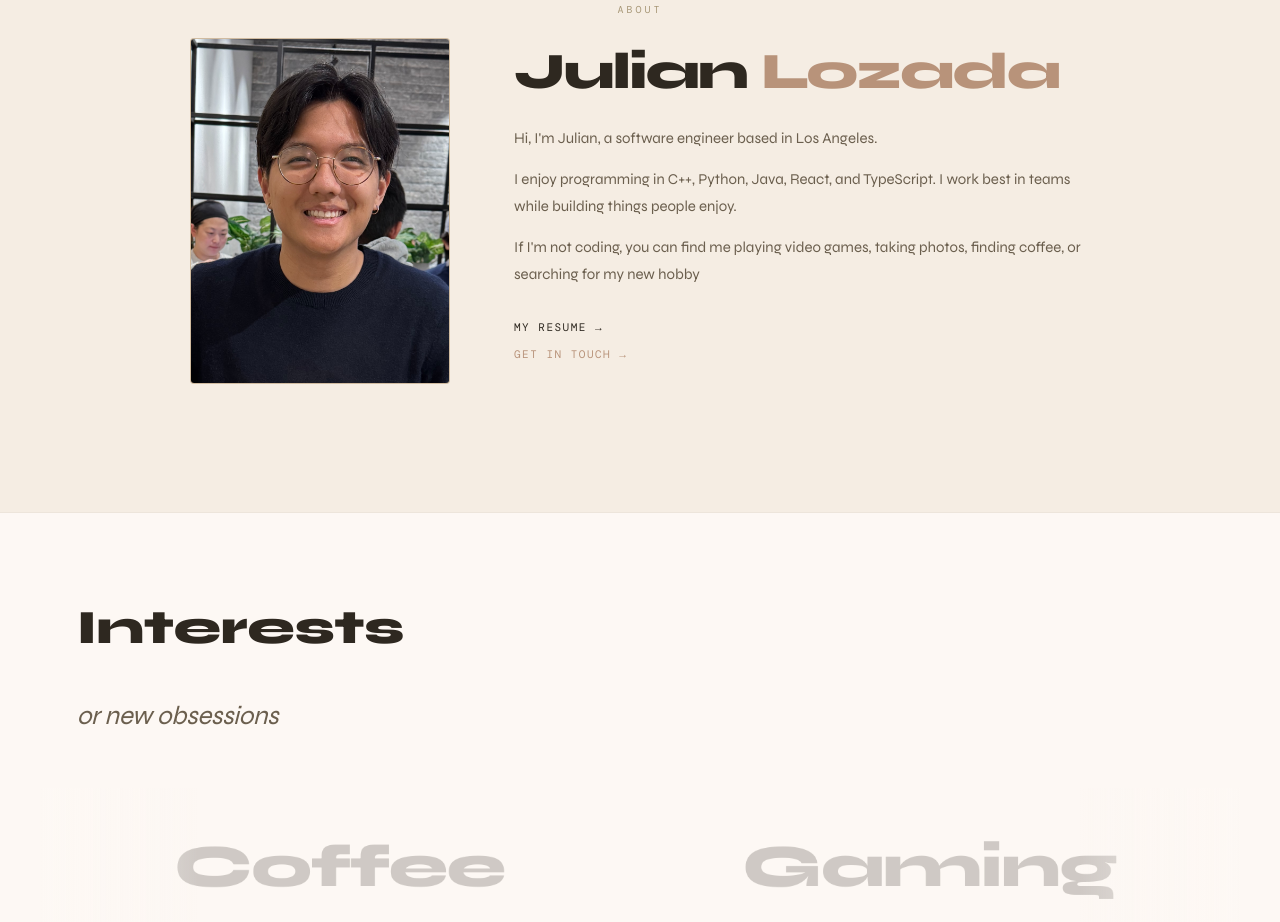
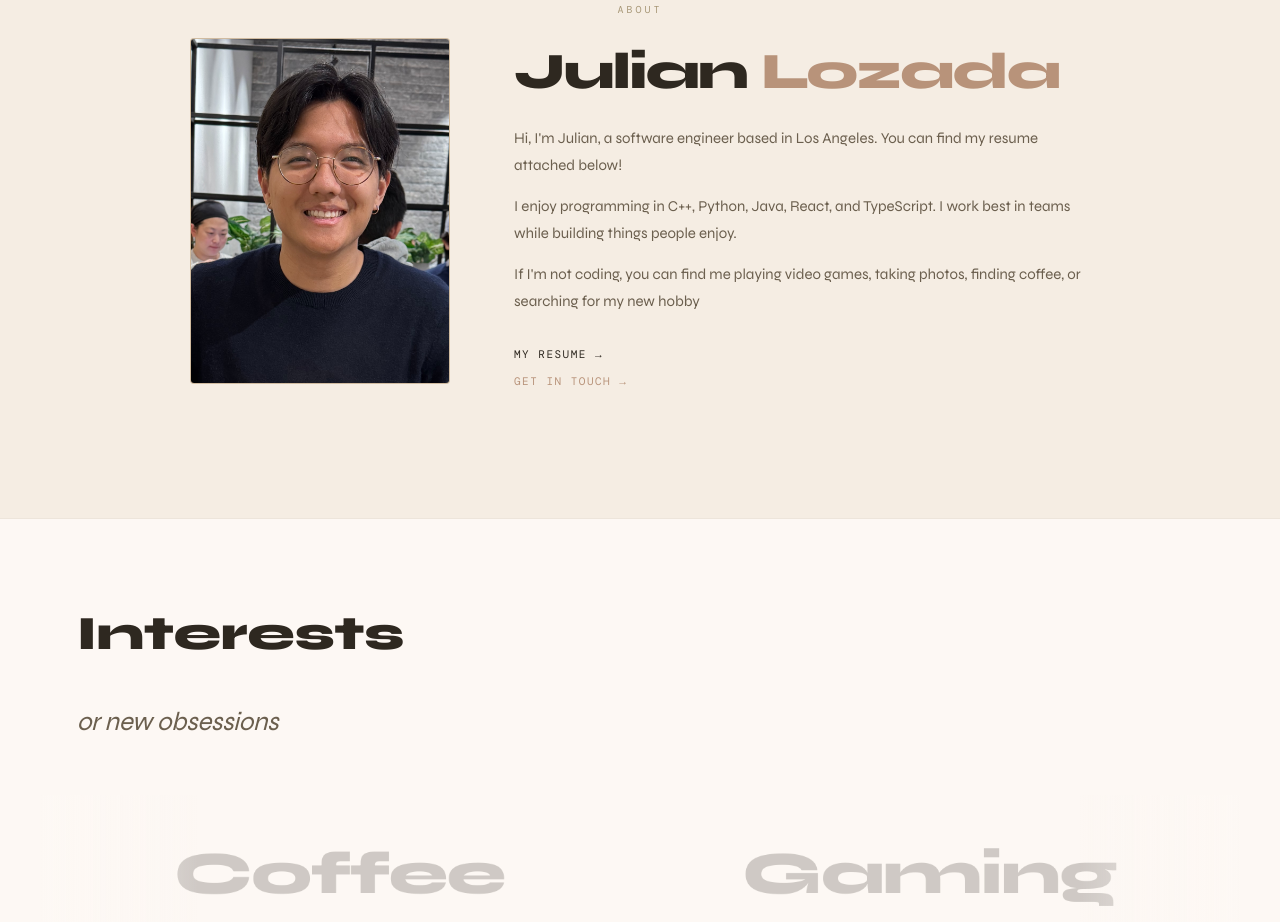
Before and after one commit to jjlozada2000/lozadajulian, a React (Vite) app in the folder frontend/: page / in a window 1280 px wide. Shown: the part 1500-2422 px from the top of the page. Built offline with nearby package versions, Linux system fonts and the light colour scheme; no server answers; a web font is replaced by a local one.

Commit message:
Added something I forgot

```diff
--- a/frontend/src/pages/AboutSection.tsx
+++ b/frontend/src/pages/AboutSection.tsx
@@ -2,7 +2,7 @@ import React, { useState, useEffect } from 'react'
 import '../styles/AboutSection.css'
 
 const BIO_LINES = [
-  "Hi, I'm Julian, a software engineer based in Los Angeles.",
+  "Hi, I'm Julian, a software engineer based in Los Angeles. You can find my resume attached below!",
   "I enjoy programming in C++, Python, Java, React, and TypeScript. I work best in teams while building things people enjoy.",
   "If I'm not coding, you can find me playing video games, taking photos, finding coffee, or searching for my new hobby",
 ]
```
